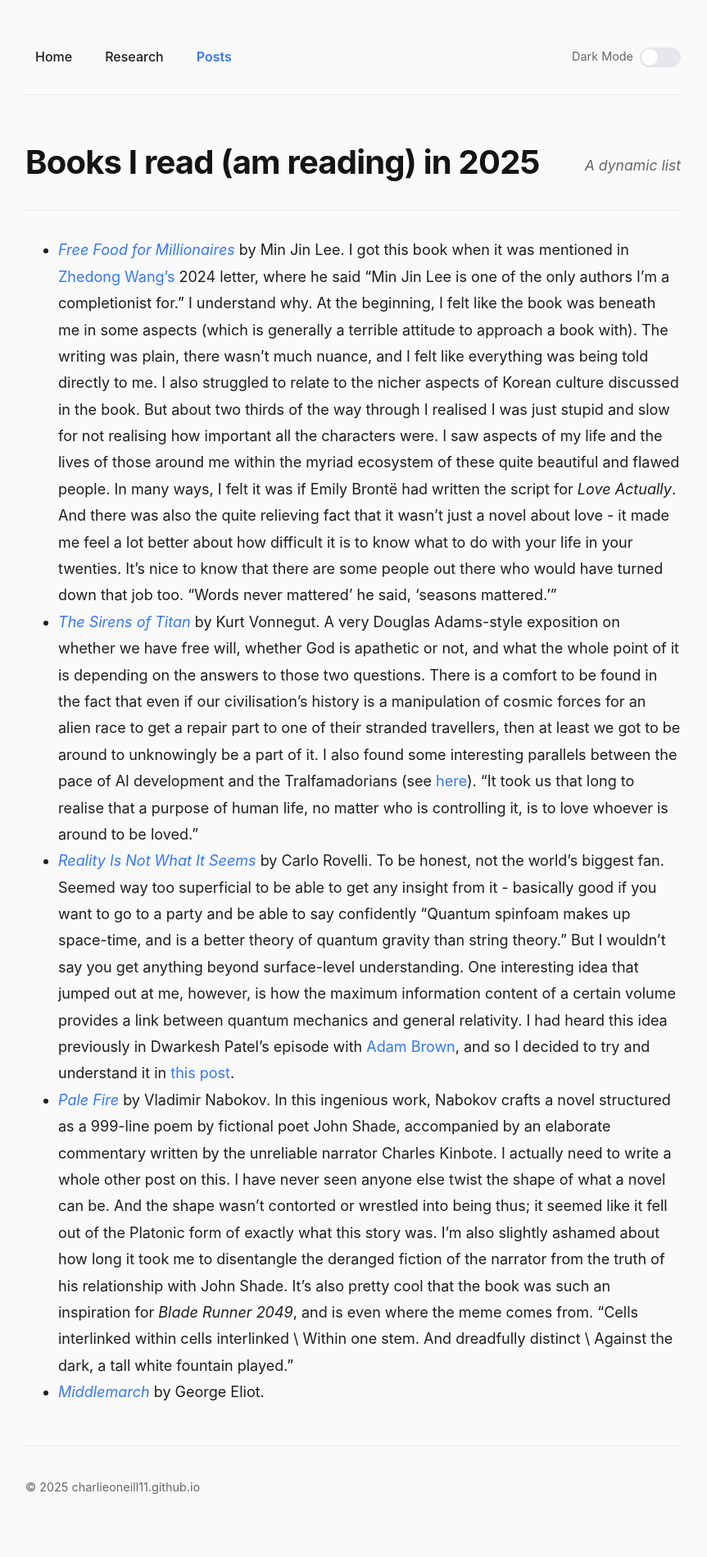
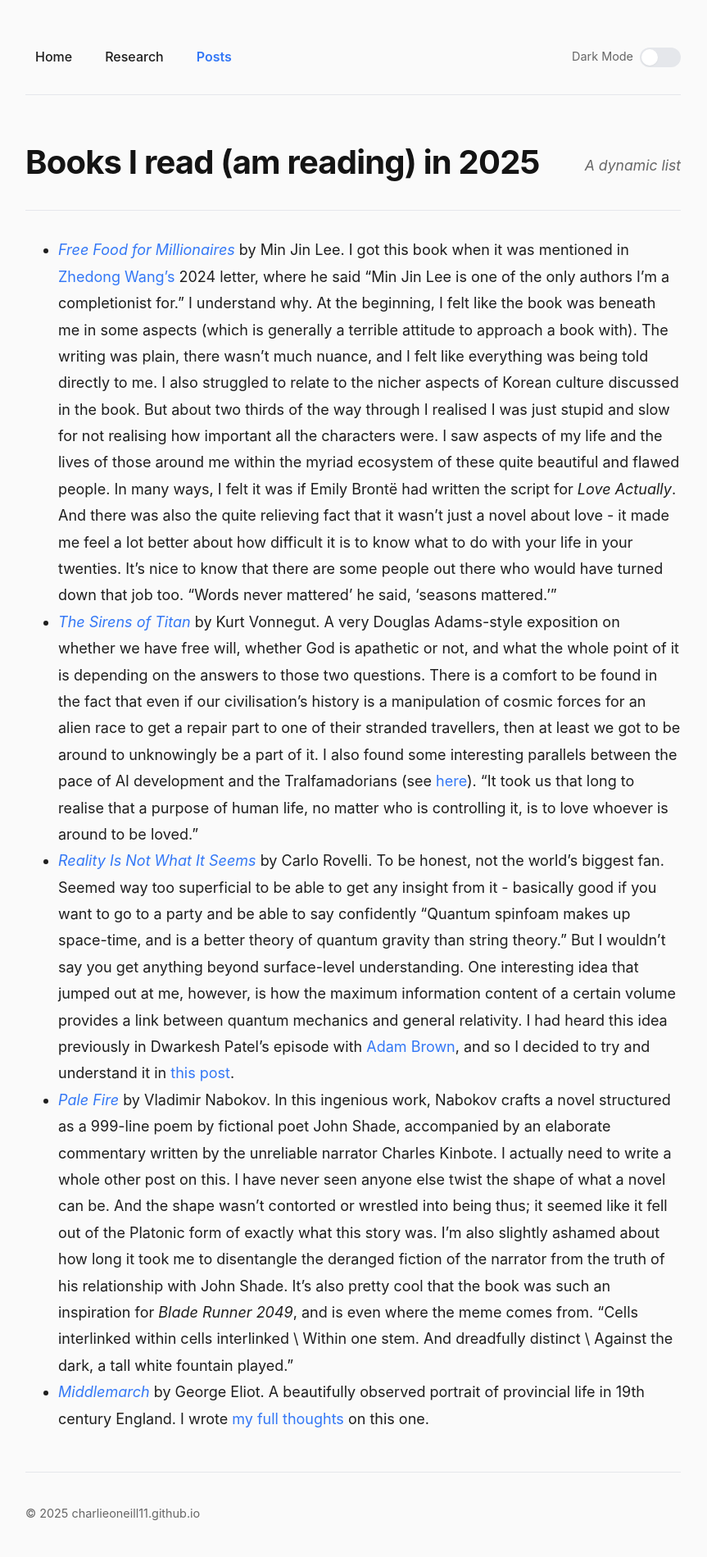
Before and after one commit to charlieoneill11/charlieoneill11.github.io, a Jekyll site: the page built from _posts/2025-01-01-2025_books.md, in a window 1280 px wide. Shown: the whole page at 82% size, without its empty margins (209-1072 px from the left). Built offline with Jekyll 4.4.1, drawn with Linux system fonts in a browser that asks for light colours; before the commit the page ends 1866 px from its top, so only the background shows below that.

Commit message:
middlemarch

```diff
--- a/_posts/2025-01-01-2025_books.md
+++ b/_posts/2025-01-01-2025_books.md
@@ -5,8 +5,8 @@ date: 2025-01-01
 description: A dynamic list
 ---
 
-* [_Free Food for Millionaires_](https://www.goodreads.com/book/show/40727626-free-food-for-millionaires?ac=1&from_search=true&qid=j8GaQuqoDW&rank=1) by Min Jin Lee. I got this book when it was mentioned in [Zhedong Wang's](https://zhengdongwang.com/2024/12/29/2024-letter.html) 2024 letter, where he said "Min Jin Lee is one of the only authors I’m a completionist for." I understand why. At the beginning, I felt like the book was beneath me in some aspects (which is generally a terrible attitude to approach a book with). The writing was plain, there wasn't much nuance, and I felt like everything was being told directly to me. I also struggled to relate to the nicher aspects of Korean culture discussed in the book. But about two thirds of the way through I realised I was just stupid and slow for not realising how important all the characters were. I saw aspects of my life and the lives of those around me within the myriad ecosystem of these quite beautiful and flawed people. In many ways, I felt it was if Emily Brontë had written the script for _Love Actually_. And there was also the quite relieving fact that it wasn't just a novel about love - it made me feel a lot better about how difficult it is to know what to do with your life in your twenties. It's nice to know that there are some people out there who would have turned down that job too. "Words never mattered' he said, 'seasons mattered.'"
+* [_Free Food for Millionaires_](https://www.goodreads.com/book/show/40727626-free-food-for-millionaires?ac=1&from_search=true&qid=j8GaQuqoDW&rank=1) by Min Jin Lee. I got this book when it was mentioned in [Zhedong Wang's](https://zhengdongwang.com/2024/12/29/2024-letter.html) 2024 letter, where he said "Min Jin Lee is one of the only authors I'm a completionist for." I understand why. At the beginning, I felt like the book was beneath me in some aspects (which is generally a terrible attitude to approach a book with). The writing was plain, there wasn't much nuance, and I felt like everything was being told directly to me. I also struggled to relate to the nicher aspects of Korean culture discussed in the book. But about two thirds of the way through I realised I was just stupid and slow for not realising how important all the characters were. I saw aspects of my life and the lives of those around me within the myriad ecosystem of these quite beautiful and flawed people. In many ways, I felt it was if Emily Brontë had written the script for _Love Actually_. And there was also the quite relieving fact that it wasn't just a novel about love - it made me feel a lot better about how difficult it is to know what to do with your life in your twenties. It's nice to know that there are some people out there who would have turned down that job too. "Words never mattered' he said, 'seasons mattered.'"
 * [_The Sirens of Titan_](https://www.goodreads.com/book/show/4982.The_Sirens_of_Titan) by Kurt Vonnegut. A very Douglas Adams-style exposition on whether we have free will, whether God is apathetic or not, and what the whole point of it is depending on the answers to those two questions. There is a comfort to be found in the fact that even if our civilisation's history is a manipulation of cosmic forces for an alien race to get a repair part to one of their stranded travellers, then at least we got to be around to unknowingly be a part of it. I also found some interesting parallels between the pace of AI development and the Tralfamadorians (see [here](https://www.lesswrong.com/posts/PKoGicBvbomuBzJYE/the-nihilism-of-neurips)). "It took us that long to realise that a purpose of human life, no matter who is controlling it, is to love whoever is around to be loved."
 * [_Reality Is Not What It Seems_](https://www.goodreads.com/book/show/29767627-reality-is-not-what-it-seems) by Carlo Rovelli. To be honest, not the world's biggest fan. Seemed way too superficial to be able to get any insight from it - basically good if you want to go to a party and be able to say confidently "Quantum spinfoam makes up space-time, and is a better theory of quantum gravity than string theory." But I wouldn't say you get anything beyond surface-level understanding. One interesting idea that jumped out at me, however, is how the maximum information content of a certain volume provides a link between quantum mechanics and general relativity. I had heard this idea previously in Dwarkesh Patel's episode with [Adam Brown](https://www.dwarkeshpatel.com/p/adam-brown), and so I decided to try and understand it in [this post]({{< relref "quantum_information.md" >}}).
 * [_Pale Fire_](https://www.goodreads.com/book/show/7805.Pale_Fire) by Vladimir Nabokov. In this ingenious work, Nabokov crafts a novel structured as a 999-line poem by fictional poet John Shade, accompanied by an elaborate commentary written by the unreliable narrator Charles Kinbote. I actually need to write a whole other post on this. I have never seen anyone else twist the shape of what a novel can be. And the shape wasn't contorted or wrestled into being thus; it seemed like it fell out of the Platonic form of exactly what this story was. I'm also slightly ashamed about how long it took me to disentangle the deranged fiction of the narrator from the truth of his relationship with John Shade. It's also pretty cool that the book was such an inspiration for _Blade Runner 2049_, and is even where the meme comes from. "Cells interlinked within cells interlinked \ Within one stem. And dreadfully distinct \ Against the dark, a tall white fountain played."
-* [_Middlemarch_](https://www.goodreads.com/book/show/19089.Middlemarch) by George Eliot.
+* [_Middlemarch_](https://www.goodreads.com/book/show/19089.Middlemarch) by George Eliot. A beautifully observed portrait of provincial life in 19th century England. I wrote [my full thoughts](/posts/middlemarch/) on this one.
--- a/posts/index.html
+++ b/posts/index.html
@@ -7,6 +7,7 @@ title: Posts
 
 <div class="posts-list">
   {% for post in site.posts %}
+    {% unless post.hidden %}
     <div class="post-preview fade-in delay-{{ forloop.index | modulo: 4 | plus: 1 }}">
       <h2>
         <a href="{{ post.url | relative_url }}">{{ post.title }}</a>
@@ -16,6 +17,7 @@ title: Posts
       {% endif %}
       <div class="post-date">{{ post.date | date: "%B %d, %Y" }}</div>
     </div>
+    {% endunless %}
   {% endfor %}
 </div>
 
```
Also changed, not shown: _posts/2025-04-25-middlemarch.md (added, +17 -0 lines).
